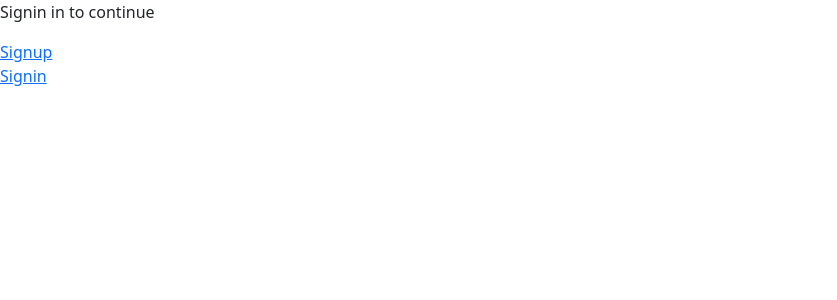
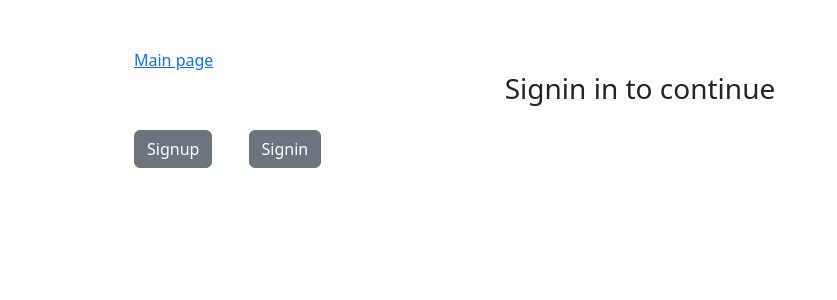
Before and after one commit to Praveensv11/Connect, a Django app: page /community/ in a window 1280 px wide. Shown: the top 300 px of the page, without its empty margins (0-837 px from the left). Run offline with Django 4.2, Linux system fonts and the light colour scheme.

Commit message:
link to main page in community page

```diff
--- a/event/event_app/templates/event/community.html
+++ b/event/event_app/templates/event/community.html
@@ -7,6 +7,7 @@
 {% block body %}
     {% if user.is_authenticated %}
         <div class="container" style="height:100vh; display:flex; flex-direction:column;">
+            <a href="{% url 'event:home' %}" class="m-3">Main page</a>
             {% for chat in allchat %}
                 {% if chat.name == username %}
                     <h3 class="d-flex justify-content-end">
@@ -41,9 +42,11 @@
             </div>
         </div>
     {% else %}
-        <p>Signin in to continue</p>
-        <a href="{% url 'event:signup' %}">Signup</a>
-        <br>
-        <a href="{% url 'event:signin' %}">Signin</a>
+        <div class="container p-5">
+            <a href="{% url 'event:home' %}" class="m-3">Main page</a>
+            <h3 class="text-center">Signin in to continue</h3>
+            <a href="{% url 'event:signup' %}" class="btn btn-secondary m-3">Signup</a>
+            <a href="{% url 'event:signin' %}" class="btn btn-secondary m-3">Signin</a>
+        </div>
     {% endif %}
 {% endblock %}
```
